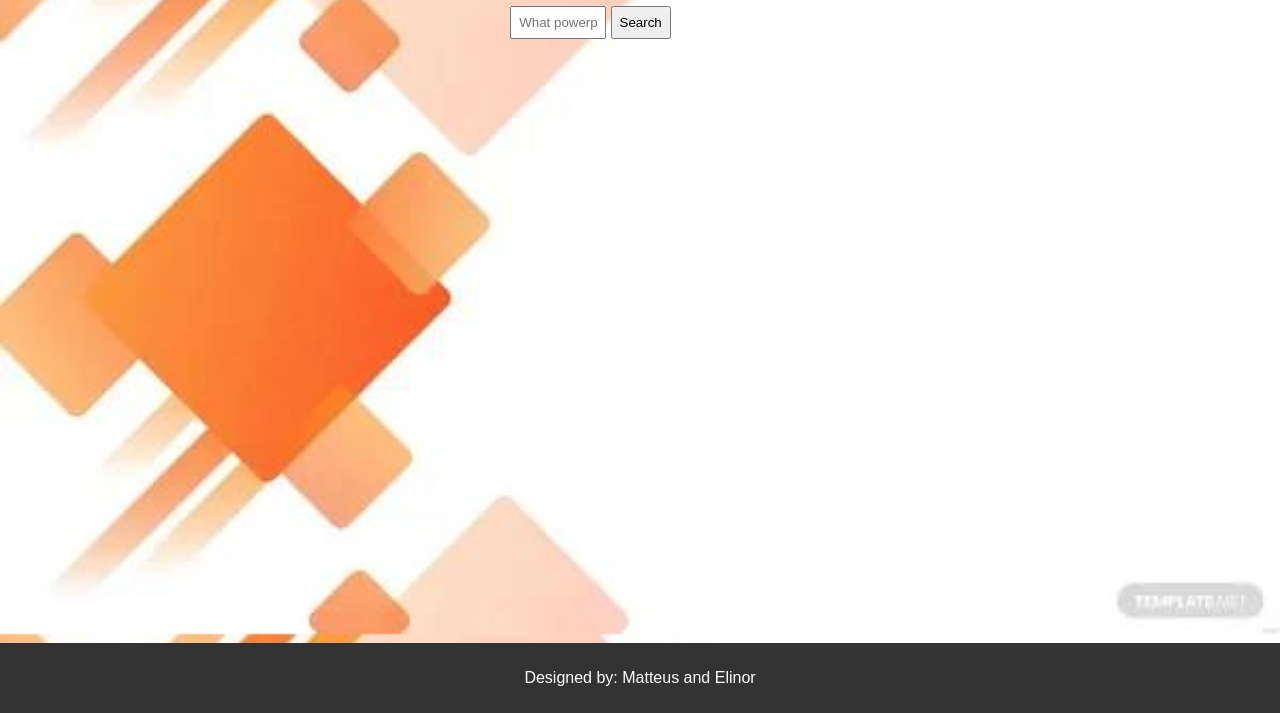
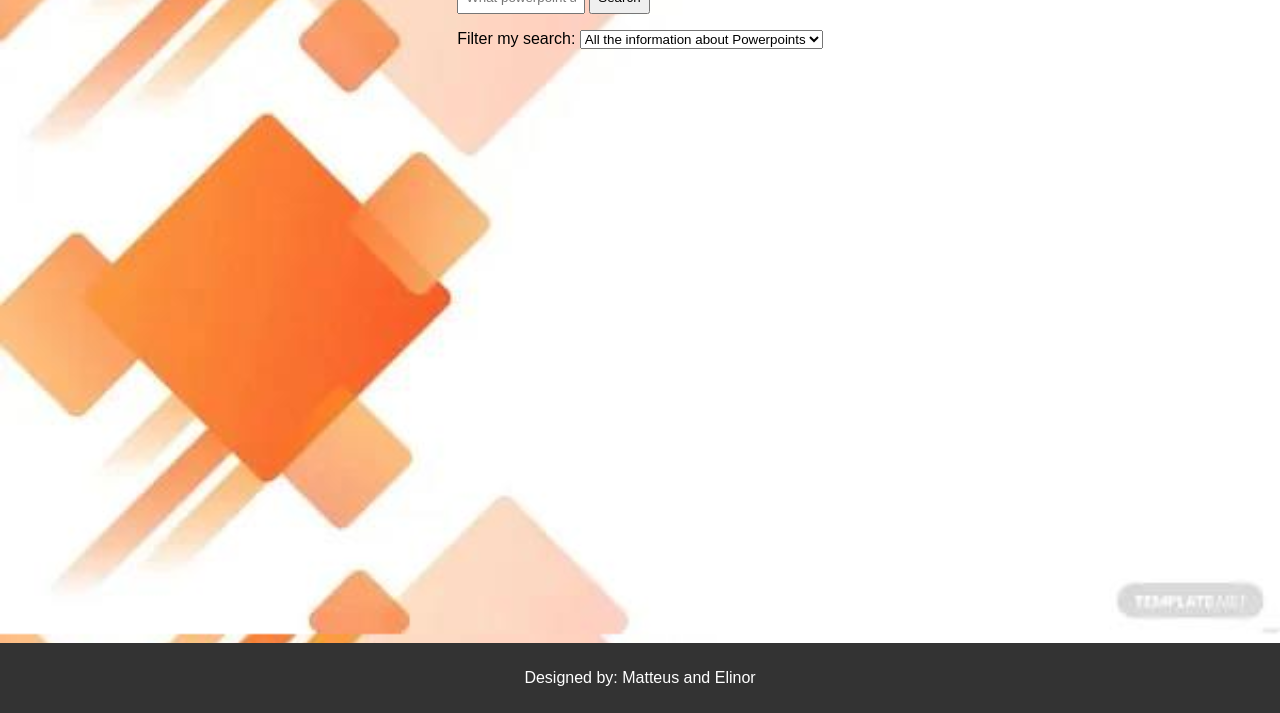
Before and after one commit to Matteus23/MatteusAndElinor, a website: page Client/ppts.html in a window 1280 px wide. Shown: the part 87-800 px from the top of the page. Drawn offline with Linux system fonts and the light colour scheme.

Commit message:
Searchfilter for powerpoints

```diff
--- a/Client/ppts.html
+++ b/Client/ppts.html
@@ -13,6 +13,14 @@
   <form name="searchForm" onsubmit="search(); return false">
     <input name="term" placeholder="What powerpoint are you looking for?">
     <button type="submit">Search</button>
+    <p>
+      Filter my search:
+      <select name="searchType">
+        <option value="all">All the information about Powerpoints</option>
+        <option value="Title">Title name</option>
+        <option value="Company">Company name</option>
+      </select>
+    </p>
   </form>
   <article class="searchResults">
 
```
